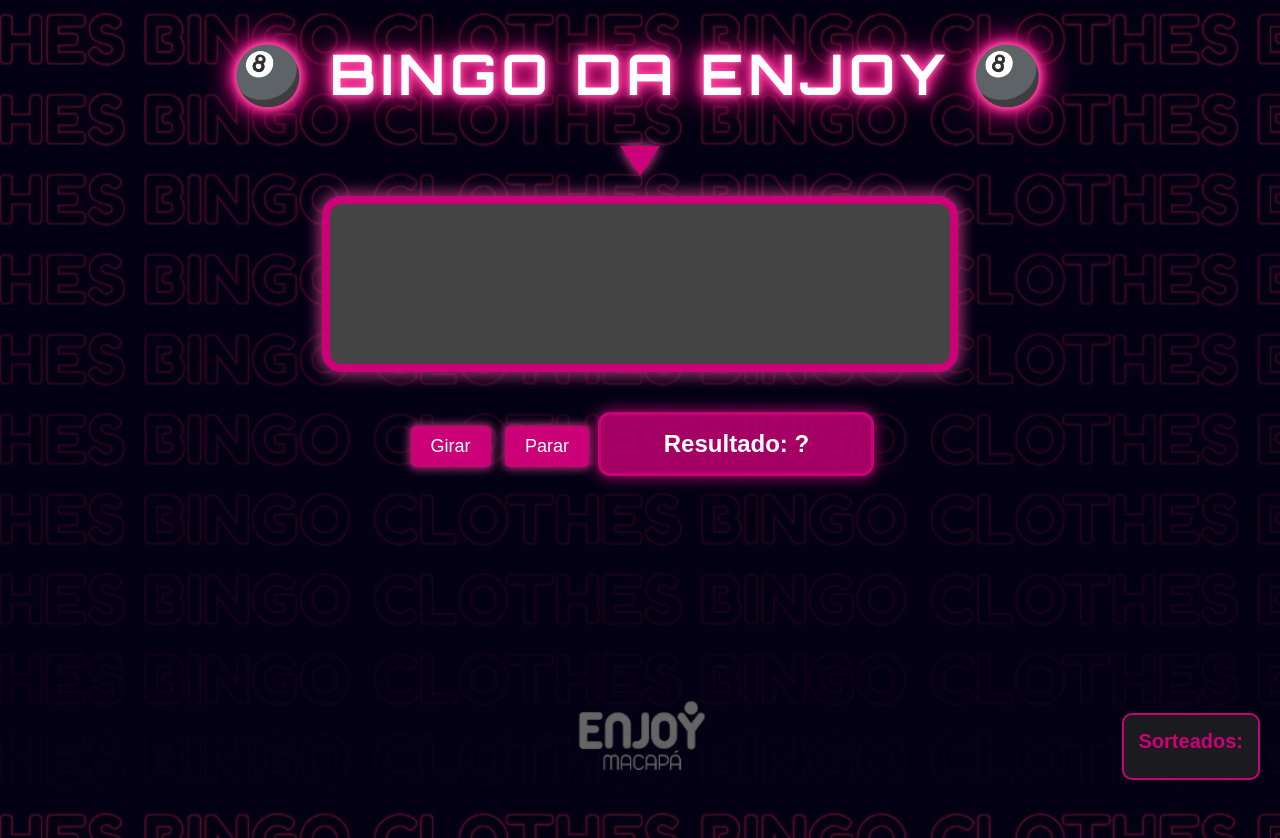
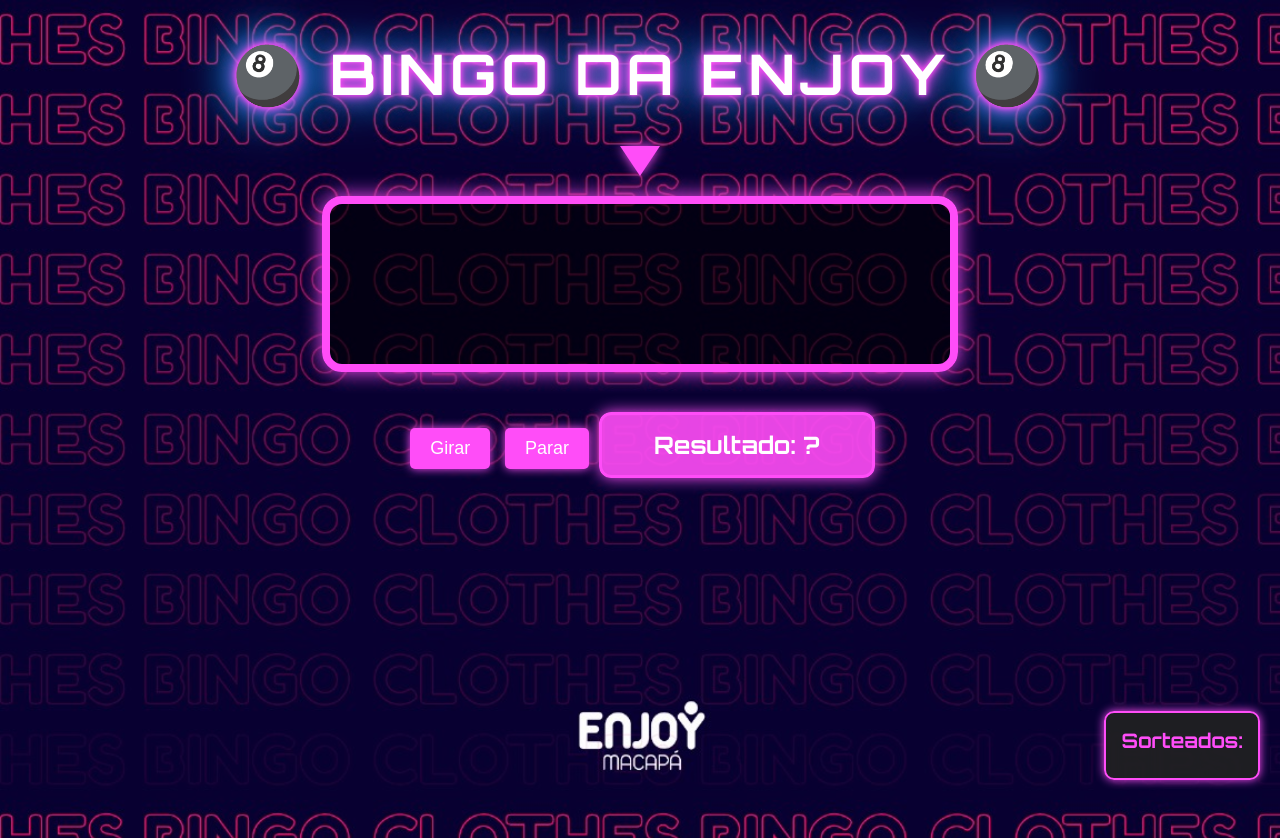
Before and after one commit to VIHU-dev/BINGO-DA-ENJOY, a plain HTML site: page index.html in a window 1280 px wide. Drawn offline with Linux system fonts and the light colour scheme.

Commit message:
Update style.css

```diff
--- a/style.css
+++ b/style.css
@@ -5,34 +5,29 @@ html, body {
 }
 
 body {
-  background: linear-gradient(rgba(0, 0, 0, 0.6), rgba(0, 0, 0, 0.6)), url('fundo.jpg');
+  background-image: url('fundo.jpg');
   background-size: cover;
   background-position: center;
-  background-repeat: no-repeat;
   background-attachment: fixed;
   color: white;
-  font-family: Arial, sans-serif;
+  font-family: 'Orbitron', sans-serif;
   text-align: center;
-  margin: 0;
-  padding: 0;
-  height: 100%;
 }
 
+/* Título com efeito neon rosa e azul */
 h1 {
-  font-family: 'Orbitron', sans-serif;
   font-size: 3.5rem;
-  font-weight: 700;
-  color: #ffffff;
+  font-weight: bold;
+  color: #fff;
   text-transform: uppercase;
   letter-spacing: 5px;
   user-select: none;
   text-shadow:
-    0 0 5px #ff4da6,
-    0 0 10px #ff4da6,
-    0 0 15px #ff3399,
-    0 0 20px #ff1a8c,
-    0 0 30px #cc0077,
-    0 0 40px #990055;
+    0 0 5px #ff4df8,
+    0 0 10px #ff4df8,
+    0 0 20px #ff4df8,
+    0 0 40px #00aaff,
+    0 0 60px #00aaff;
   animation: flicker 2.5s infinite alternate;
 }
 
@@ -41,7 +36,7 @@ h1 {
     opacity: 1;
   }
   20%, 24%, 54% {
-    opacity: 0.75;
+    opacity: 0.7;
   }
 }
 
@@ -50,9 +45,9 @@ h1 {
   height: 0;
   border-left: 20px solid transparent;
   border-right: 20px solid transparent;
-  border-top: 30px solid #cc0077;
+  border-top: 30px solid #ff4df8;
   margin: 0 auto;
-  filter: drop-shadow(0 0 6px #ff4da6);
+  filter: drop-shadow(0 0 6px #ff4df8);
 }
 
 .slot-machine {
@@ -60,12 +55,12 @@ h1 {
   overflow: hidden;
   width: 620px;
   height: 160px;
-  border: 8px solid #cc0077;
+  border: 8px solid #ff4df8;
   border-radius: 20px;
   margin: 20px auto;
-  background: #444;
+  background: rgba(0, 0, 0, 0.6);
   position: relative;
-  box-shadow: 0 0 15px 3px #ff4da6aa; /* brilho rosa suave */
+  box-shadow: 0 0 20px #ff4df8;
 }
 
 .reel {
@@ -73,26 +68,32 @@ h1 {
   transition: transform 0.3s ease-out;
 }
 
+/* Cada símbolo é uma imagem agora */
 .symbol {
   width: 150px;
   height: 150px;
   display: flex;
   align-items: center;
   justify-content: center;
-  font-size: 60px;
   background: #fff;
   color: #222;
   margin: 0 5px;
   border-radius: 10px;
-  border: 4px solid #cc0077;
+  border: 4px solid #ff4df8;
   box-sizing: border-box;
-  box-shadow: 0 0 10px 2px #ff4da6aa; /* brilho rosa suave */
-  transition: box-shadow 0.3s ease;
+  overflow: hidden;
+  position: relative;
+}
+
+.icon-img {
+  width: 100%;
+  height: 100%;
+  object-fit: contain;
 }
 
 .symbol.highlight {
-  border-color: #8a2be2;
-  box-shadow: 0 0 25px 6px #ff4da6, 0 0 30px 10px #8a2be2;
+  border-color: #ff80ff;
+  box-shadow: 0 0 25px #ff80ff;
   animation: blink 0.8s infinite;
 }
 
@@ -105,31 +106,30 @@ button {
   padding: 10px 20px;
   font-size: 18px;
   cursor: pointer;
-  background-color: #cc0077;
+  background-color: #ff4df8;
   border: none;
   border-radius: 5px;
   color: #fff;
-  transition: background-color 0.3s, box-shadow 0.3s;
+  transition: background-color 0.3s;
   margin: 5px;
-  box-shadow: 0 0 8px 2px #ff4da6aa;
+  box-shadow: 0 0 10px #ff4df8;
 }
 
 button:hover {
-  background-color: #660099;
-  box-shadow: 0 0 15px 5px #ff3399;
+  background-color: #e03dd6;
 }
 
 #resultado {
   margin-top: 20px;
   font-size: 24px;
   font-weight: bold;
-  background-color: rgba(204, 0, 119, 0.8);
+  background-color: rgba(255, 77, 248, 0.9);
   color: #fff;
   padding: 15px 25px;
   border-radius: 12px;
-  border: 3px solid #cc0077;
+  border: 3px solid #ff4df8;
   display: inline-block;
-  box-shadow: 0 0 15px #cc0077;
+  box-shadow: 0 0 15px #ff4df8;
   min-width: 220px;
   text-align: center;
   user-select: none;
@@ -139,20 +139,21 @@ button:hover {
   position: fixed;
   bottom: 20px;
   right: 20px;
-  background-color: rgba(34, 34, 34, 0.8);
+  background-color: rgba(34, 34, 34, 0.9);
   padding: 15px;
   border-radius: 10px;
-  border: 2px solid #cc0077;
-  max-width: 200px;
+  border: 2px solid #ff4df8;
+  max-width: 220px;
   color: white;
   font-size: 18px;
   text-align: left;
+  box-shadow: 0 0 10px #ff4df8;
 }
 
 #sorteados h3 {
   margin: 0 0 10px;
   font-size: 20px;
-  color: #cc0077;
+  color: #ff4df8;
 }
 
 #lista-sorteados {
@@ -166,5 +167,6 @@ button:hover {
   color: #222;
   padding: 5px 10px;
   border-radius: 8px;
-  font-size: 24px;
+  font-size: 16px;
+  font-weight: bold;
 }
```
